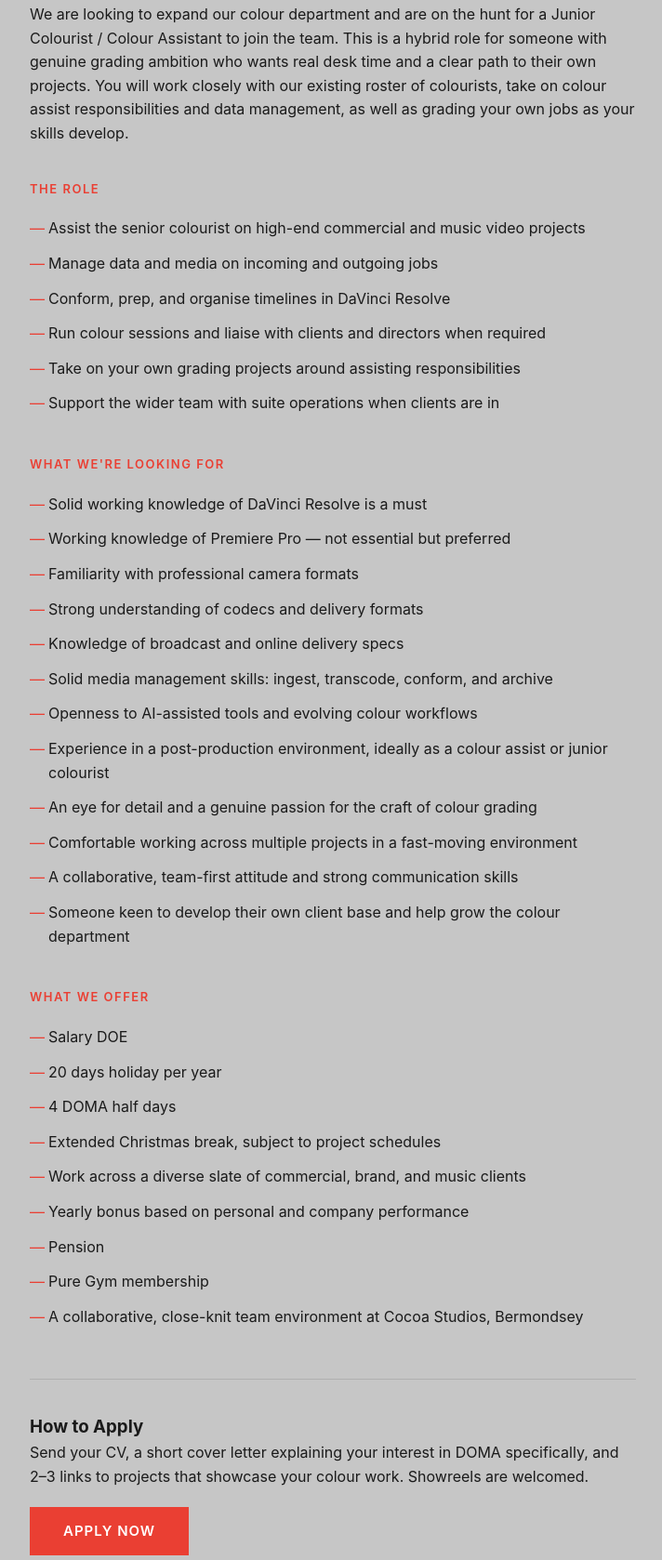
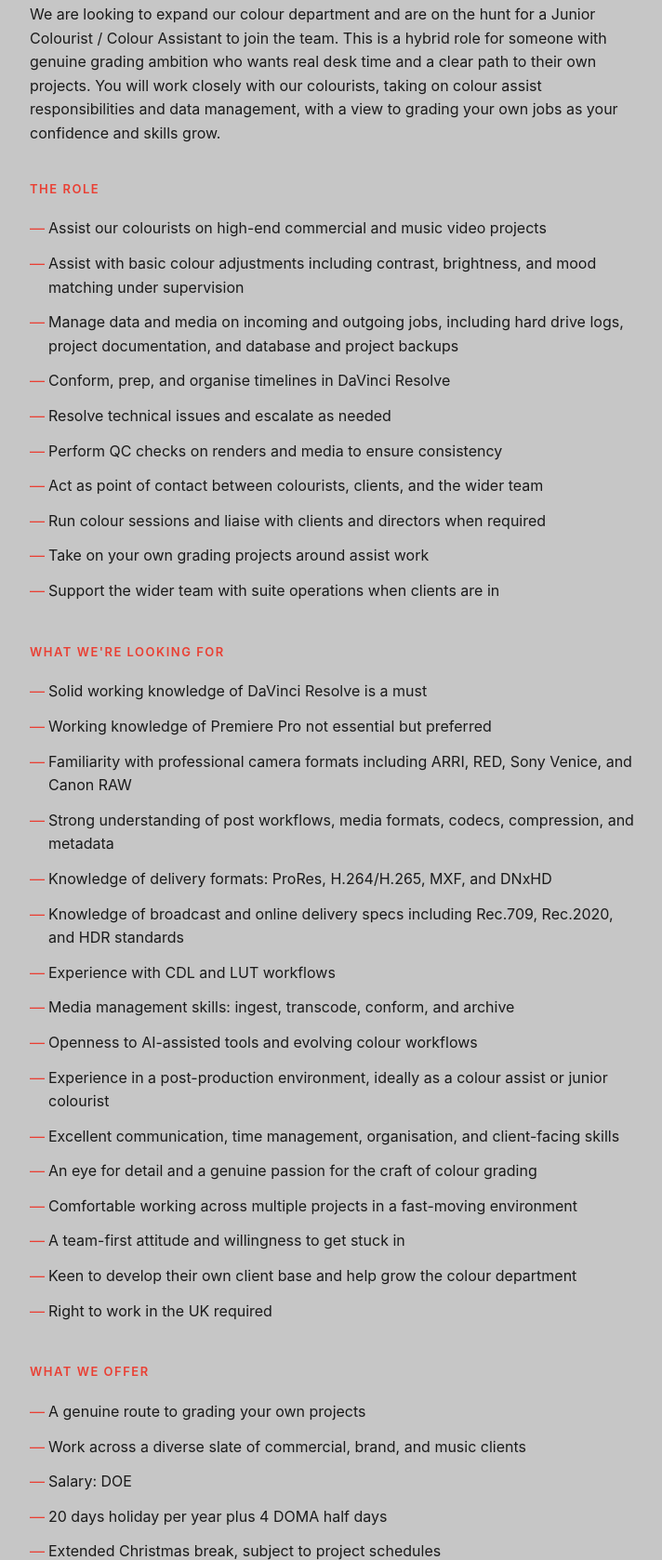
Before and after one commit to javaknees/doma-junior-colourist, a plain HTML site: page index.html in a window 1280 px wide. Shown: the part 611-2289 px from the top of the page at 93% size, without its empty margins (282-994 px from the left). Drawn offline with Linux system fonts and the light colour scheme.

Commit message:
Update job spec with revised content and equal opportunity statement

```diff
--- a/index.html
+++ b/index.html
@@ -124,11 +124,11 @@
             margin-bottom: 20px;
         }
 
-        .divider {
-            width: 40px;
-            height: 2px;
-            background-color: #ea3f33;
-            margin: 48px 0;
+        .equal-opportunity {
+            margin-top: 36px;
+            font-size: 13px;
+            color: #666;
+            line-height: 1.5;
         }
 
         @media (max-width: 600px) {
@@ -152,6 +152,7 @@
         <div class="job-header">
             <h2>Junior Colourist / Colour Assist</h2>
             <div class="job-meta">
+                <span>DOMA Works Ltd</span>
                 <span>Full Time</span>
                 <span>Bermondsey, London</span>
             </div>
@@ -159,19 +160,23 @@
 
         <section>
             <h3>About DOMA</h3>
-            <p>DOMA is an emerging London-based post-production company specialising in colour grading, editing, and VFX for brands, agencies, and music clients. Founded by Jake Evans and Morgan Faverty, who previously built Pavilion Works into a leading social-first production company, DOMA was built on a dedication to contemporary craft and emerging technologies within our fast moving industry.</p>
-            <p>We are a tight-knit team based in Bermondsey, working across a broad range of industries and clients including the likes of OpenAI, Spotify, On, and Footlocker — collaborating with leading agencies and production companies in the process. We invest in emerging talent and are constantly investigating new technologies, as part of how we can continue to evolve and deliver our work to the highest possible level.</p>
-            <p>We are looking to expand our colour department and are on the hunt for a Junior Colourist / Colour Assistant to join the team. This is a hybrid role for someone with genuine grading ambition who wants real desk time and a clear path to their own projects. You will work closely with our existing roster of colourists, take on colour assist responsibilities and data management, as well as grading your own jobs as your skills develop.</p>
+            <p>DOMA is an emerging London-based post-production company specialising in colour grading, editing, and VFX for brands, agencies, and music clients. Founded by Jake Evans and Morgan Faverty, who previously built Pavilion Works into a leading social-first production company, DOMA was built on a dedication to contemporary craft and new technologies within our fast moving industry.</p>
+            <p>We are a tight-knit team based in Bermondsey, working across a broad range of industries and clients including the likes of OpenAI, Spotify, On, and Footlocker, and collaborating with leading agencies and production companies in the process. We invest in talent and are constantly investigating new tools and workflows as part of how we continue to evolve and deliver work to the highest possible level.</p>
+            <p>We are looking to expand our colour department and are on the hunt for a Junior Colourist / Colour Assistant to join the team. This is a hybrid role for someone with genuine grading ambition who wants real desk time and a clear path to their own projects. You will work closely with our colourists, taking on colour assist responsibilities and data management, with a view to grading your own jobs as your confidence and skills grow.</p>
         </section>
 
         <section>
             <h3>The Role</h3>
             <ul>
-                <li>Assist the senior colourist on high-end commercial and music video projects</li>
-                <li>Manage data and media on incoming and outgoing jobs</li>
+                <li>Assist our colourists on high-end commercial and music video projects</li>
+                <li>Assist with basic colour adjustments including contrast, brightness, and mood matching under supervision</li>
+                <li>Manage data and media on incoming and outgoing jobs, including hard drive logs, project documentation, and database and project backups</li>
                 <li>Conform, prep, and organise timelines in DaVinci Resolve</li>
+                <li>Resolve technical issues and escalate as needed</li>
+                <li>Perform QC checks on renders and media to ensure consistency</li>
+                <li>Act as point of contact between colourists, clients, and the wider team</li>
                 <li>Run colour sessions and liaise with clients and directors when required</li>
-                <li>Take on your own grading projects around assisting responsibilities</li>
+                <li>Take on your own grading projects around assist work</li>
                 <li>Support the wider team with suite operations when clients are in</li>
             </ul>
         </section>
@@ -180,32 +185,36 @@
             <h3>What We're Looking For</h3>
             <ul>
                 <li>Solid working knowledge of DaVinci Resolve is a must</li>
-                <li>Working knowledge of Premiere Pro — not essential but preferred</li>
-                <li>Familiarity with professional camera formats</li>
-                <li>Strong understanding of codecs and delivery formats</li>
-                <li>Knowledge of broadcast and online delivery specs</li>
-                <li>Solid media management skills: ingest, transcode, conform, and archive</li>
+                <li>Working knowledge of Premiere Pro not essential but preferred</li>
+                <li>Familiarity with professional camera formats including ARRI, RED, Sony Venice, and Canon RAW</li>
+                <li>Strong understanding of post workflows, media formats, codecs, compression, and metadata</li>
+                <li>Knowledge of delivery formats: ProRes, H.264/H.265, MXF, and DNxHD</li>
+                <li>Knowledge of broadcast and online delivery specs including Rec.709, Rec.2020, and HDR standards</li>
+                <li>Experience with CDL and LUT workflows</li>
+                <li>Media management skills: ingest, transcode, conform, and archive</li>
                 <li>Openness to AI-assisted tools and evolving colour workflows</li>
                 <li>Experience in a post-production environment, ideally as a colour assist or junior colourist</li>
+                <li>Excellent communication, time management, organisation, and client-facing skills</li>
                 <li>An eye for detail and a genuine passion for the craft of colour grading</li>
                 <li>Comfortable working across multiple projects in a fast-moving environment</li>
-                <li>A collaborative, team-first attitude and strong communication skills</li>
-                <li>Someone keen to develop their own client base and help grow the colour department</li>
+                <li>A team-first attitude and willingness to get stuck in</li>
+                <li>Keen to develop their own client base and help grow the colour department</li>
+                <li>Right to work in the UK required</li>
             </ul>
         </section>
 
         <section>
             <h3>What We Offer</h3>
             <ul>
-                <li>Salary DOE</li>
-                <li>20 days holiday per year</li>
-                <li>4 DOMA half days</li>
+                <li>A genuine route to grading your own projects</li>
+                <li>Work across a diverse slate of commercial, brand, and music clients</li>
+                <li>Salary: DOE</li>
+                <li>20 days holiday per year plus 4 DOMA half days</li>
                 <li>Extended Christmas break, subject to project schedules</li>
-                <li>Work across a diverse slate of commercial, brand, and music clients</li>
                 <li>Yearly bonus based on personal and company performance</li>
                 <li>Pension</li>
                 <li>Pure Gym membership</li>
-                <li>A collaborative, close-knit team environment at Cocoa Studios, Bermondsey</li>
+                <li>Based at Cocoa Studios, Bermondsey</li>
             </ul>
         </section>
 
@@ -213,6 +222,7 @@
             <h3>How to Apply</h3>
             <p>Send your CV, a short cover letter explaining your interest in DOMA specifically, and 2–3 links to projects that showcase your colour work. Showreels are welcomed.</p>
             <a href="https://wkf.ms/3LixF8l" class="apply-btn" target="_blank" rel="noopener">Apply Now</a>
+            <p class="equal-opportunity">DOMA Works Ltd is an equal opportunity employer. We are committed to equal employment opportunities regardless of age, sexual orientation, gender, pregnancy, religion, nationality, ethnic origin, disability, medical history, skin colour, marital status, genetic information, or parental status.</p>
         </div>
     </div>
 </body>
```
